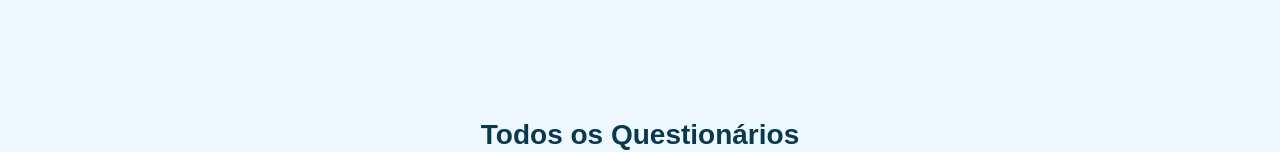
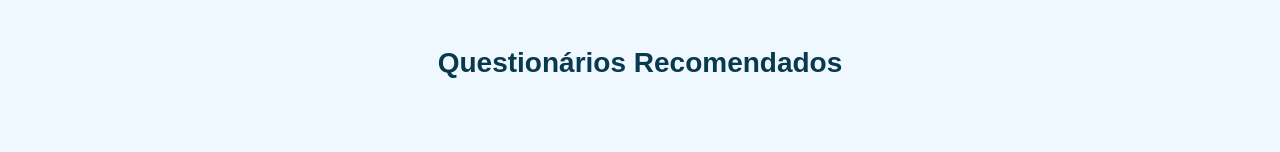
Before and after one commit to smdlinos/Projeto_Linos, a React (Create React App) app in the folder React/: page /home in a window 1280 px wide. Shown: the part 436-588 px from the top of the page. Built offline with nearby package versions, Linux system fonts and the light colour scheme; no server answers; a web font is replaced by a local one.

Commit message:
Atualizações da aula

```diff
--- a/React/src/components/Forms.js
+++ b/React/src/components/Forms.js
@@ -32,7 +32,7 @@ function Forms(props){
                                     className="mb-2 m-auto card bg-dark"
                                 >
                                 <Card.Body >
-                                    <Card.Title>{quest.titulo}</Card.Title>
+                                    <Card.Title >{quest.titulo}</Card.Title>
                                     <Card.Text>
                                         <small>{quest.autor}</small><br/>
                                         <small>{quest.instituicao}</small><br/>
--- a/React/src/components/OverlayPerfil.js
+++ b/React/src/components/OverlayPerfil.js
@@ -10,9 +10,12 @@ import perfil_g from "./imagens/koala_p.svg";
 import "../components/Tela.css";
 import estrela from "../components/imagens/estrela2.svg";
 
+import React, { useContext, useEffect, useState } from 'react';
 
+import { Context } from '../context/AuthContext';
 
-function OverlayPerfil() {
+function OverlayPerfil({user}) {
+  const { authenticated, handleLogout, loading} = useContext(Context);
     return (
       <>
         {[false].map((expand) => (
@@ -43,9 +46,10 @@ function OverlayPerfil() {
                     <Nav.Link href="#action2">Recompensas</Nav.Link>
                     <Nav.Link href="#action3" className='pb-5'>Certificados</Nav.Link>
                   </Nav>
-                  <Button variant="primary" type="button"  className="px-5 mb-3 mt-3">
+                  {authenticated && <Button variant="primary" type="button"  onClick={handleLogout} className="px-5 mb-3 mt-3">
                     Logout
                 </Button>
+                }
                 </Offcanvas.Body>
               </Navbar.Offcanvas>
             </Container>
--- a/React/src/context/AuthContext.js
+++ b/React/src/context/AuthContext.js
@@ -12,7 +12,7 @@ function AuthProvider({ children }){
 	const [email, setEmail] = useState();
   	const [password, setPassword] = useState();
   	const [loading, setLoading] = useState(true);
-
+	const [user , setUSer] = useState(null);
   	const navigate = useNavigate();
 
   	useEffect(() =>{
--- a/React/src/pages/home.js
+++ b/React/src/pages/home.js
@@ -82,16 +82,13 @@ export default function Home(){
             <main className="fonte_login">
                 <Tabletop/>
                 <h3 className='pb-3 titulo_login'>
+                    Questionários Recomendados
+                </h3>
                 {authenticated && <Forms quests={recomendados} />}
-                </h3>
                 <h3 className='pb-3 pt-5 titulo_login'>
                 Todos os Questionários
                 </h3>
                  <Forms quests={quests}/>
-                {authenticated && <Button variant="primary" type="button"  onClick={handleLogout} className="px-5 mb-3 mt-3">
-                    Logout
-                </Button>
-                }
             </main>
         </div>
     )
```
